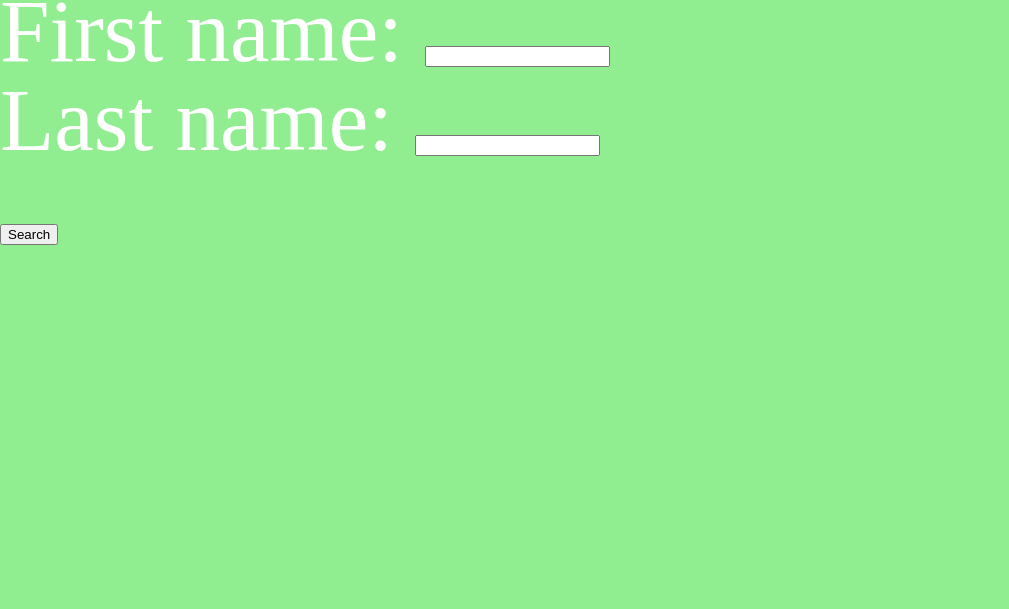
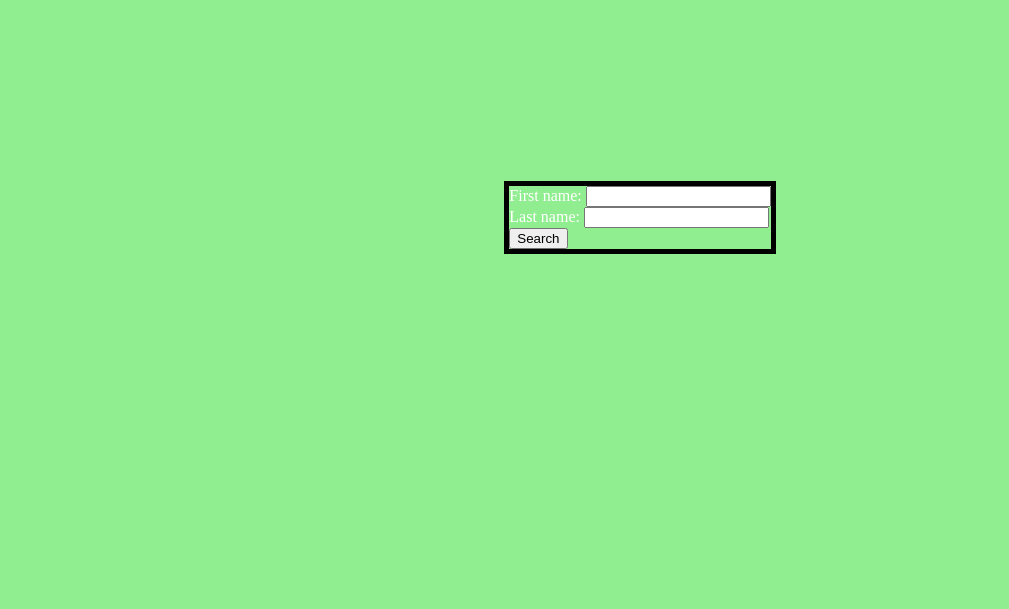
Before and after one commit to njons/FAC14_Week3, a website: page public/index.html in a window 1280 px wide. Shown: the part 191-800 px from the top of the page, without its empty margins (0-1009 px from the left). Drawn offline with Linux system fonts and the light colour scheme; files that its build step writes are made by us from their sources.

```diff
--- a/public/index.html
+++ b/public/index.html
@@ -11,7 +11,7 @@
   <body>
     <h1>Welcome! You have found index.html :)</h1>
 
-    <form action="/action_page.php" method="get">
+    <form method="get">
       First name: <input type="text" name="fname"><br>
       Last name: <input type="text" name="lname"><br>
       <button type="submit" value="Submit">Search</button>
--- a/public/style.css
+++ b/public/style.css
@@ -1,5 +1,19 @@
 body {
   background-color: lightgreen;
   color: white;
-  font-size: 89px;
+  font
+  font-size: 36px;
+  height: 100vh;
+
+  display: flex;
+  flex-direction: column;
 }
+
+h1 {
+
+}
+
+form {
+  border: 5px solid black;
+    margin: auto;
+}
```
Also changed, not shown: font/InputMono-Bold.ttf (added), font/InputMono-ExtraLight.ttf (added), font/InputMono-ExtraLightItalic.ttf (added), font/InputMono-Medium.ttf (added).
